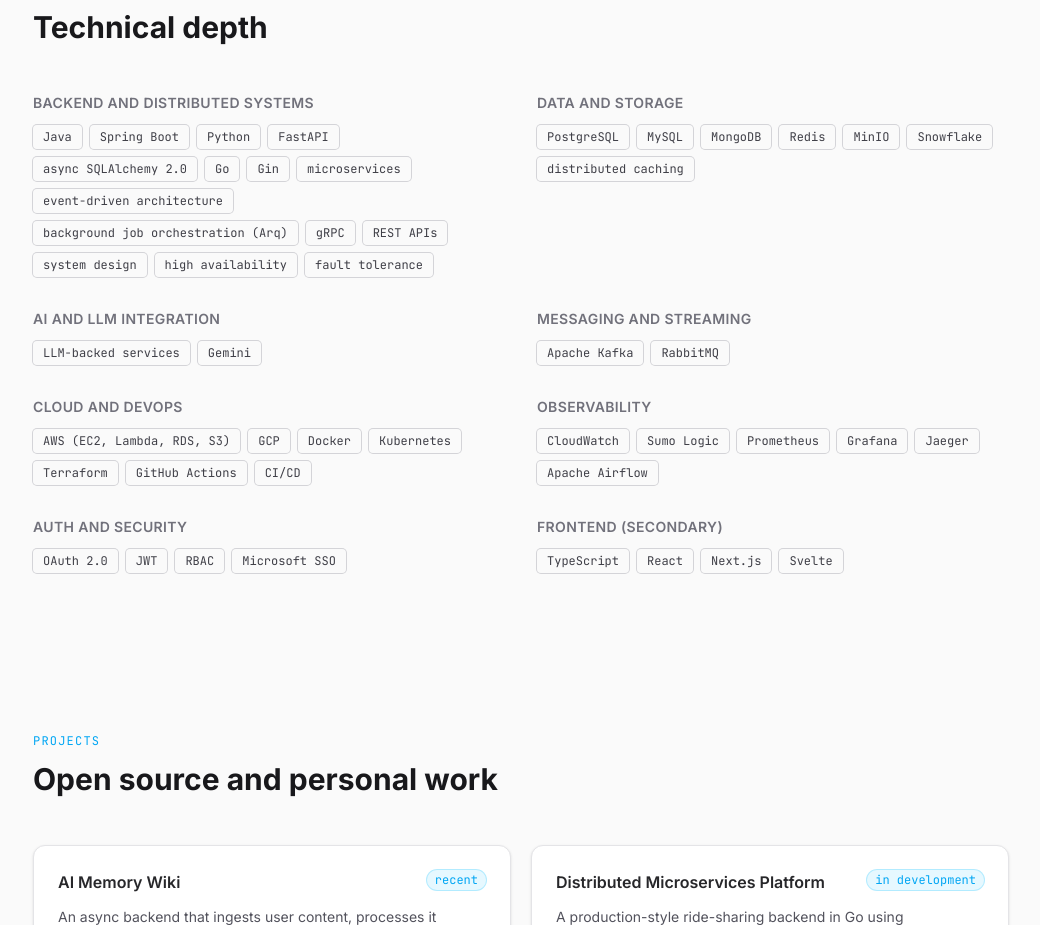
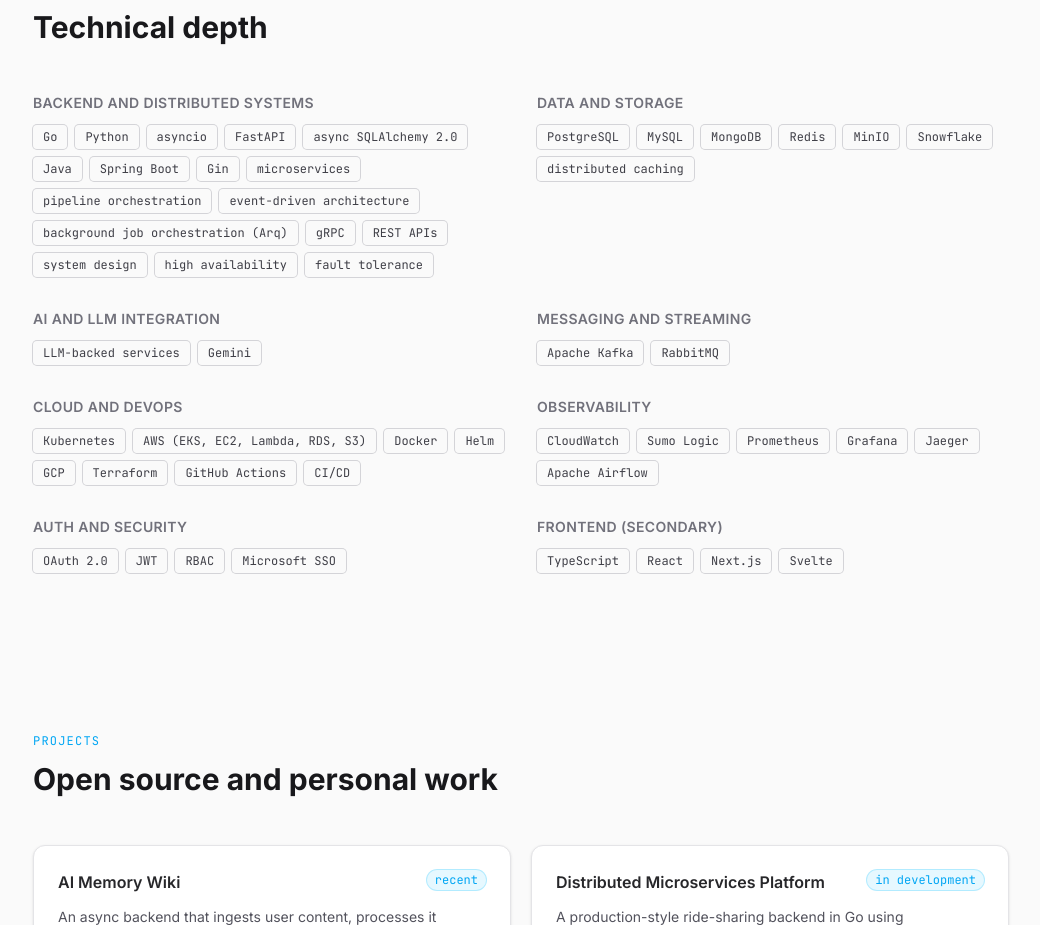
Before and after one commit to AbdullahAtGitHub/portfolio, an Astro site in the folder site/: page / in a window 1280 px wide. Shown: the part 2941-3866 px from the top of the page, without its empty margins (119-1159 px from the left). Built offline with nearby package versions, Linux system fonts and the light colour scheme; Astro itself is replaced by a stand-in of ours.

Commit message:
Reorder and update skills in Skills.astro

```diff
--- a/site/src/components/Skills.astro
+++ b/site/src/components/Skills.astro
@@ -3,8 +3,8 @@ const skillGroups = [
   {
     label: 'Backend and distributed systems',
     skills: [
-      'Java', 'Spring Boot', 'Python', 'FastAPI', 'async SQLAlchemy 2.0', 'Go', 'Gin',
-      'microservices', 'event-driven architecture', 'background job orchestration (Arq)',
+      'Go', 'Python', 'asyncio', 'FastAPI', 'async SQLAlchemy 2.0', 'Java', 'Spring Boot', 'Gin',
+      'microservices', 'pipeline orchestration', 'event-driven architecture', 'background job orchestration (Arq)',
       'gRPC', 'REST APIs', 'system design', 'high availability', 'fault tolerance',
     ],
   },
@@ -22,7 +22,7 @@ const skillGroups = [
   },
   {
     label: 'Cloud and DevOps',
-    skills: ['AWS (EC2, Lambda, RDS, S3)', 'GCP', 'Docker', 'Kubernetes', 'Terraform', 'GitHub Actions', 'CI/CD'],
+    skills: ['Kubernetes', 'AWS (EKS, EC2, Lambda, RDS, S3)', 'Docker', 'Helm', 'GCP', 'Terraform', 'GitHub Actions', 'CI/CD'],
   },
   {
     label: 'Observability',
```
